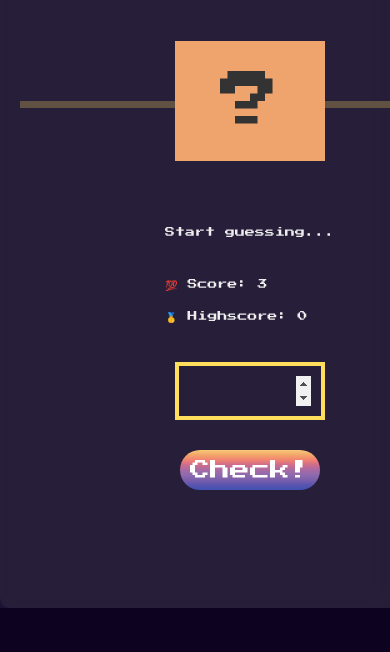
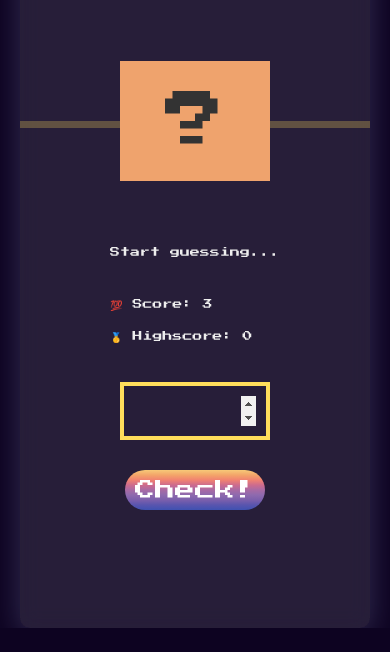
Before and after one commit to apolloniiaa/guessing.game, a plain HTML site: page index.html in a window 390 px wide. Shown: the part 192-844 px from the top of the page. Drawn offline with Linux system fonts and the light colour scheme.

Commit message:
responsive view

```diff
--- a/style.css
+++ b/style.css
@@ -144,6 +144,9 @@ input[type='number']::-webkit-inner-spin-button {
 }
 
 @media (max-width: 1024px) {
+  .wrapper {
+    margin: 5rem auto;
+  }
   .div-container {
     margin-top: 40px;
   }
@@ -162,9 +165,12 @@ input[type='number']::-webkit-inner-spin-button {
   }
 }
 @media (max-width: 640px) {
-  .div-container {
-    width: 250px;
+  .wrapper {
+    padding: 0;
+    margin: 2rem 2rem 0 2rem;
+    width: auto;
   }
+
   .guess {
     color: #ffde5b;
     font-size: 3rem;
```
